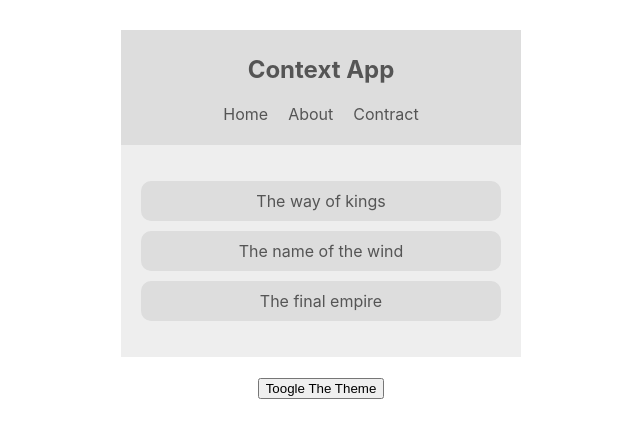
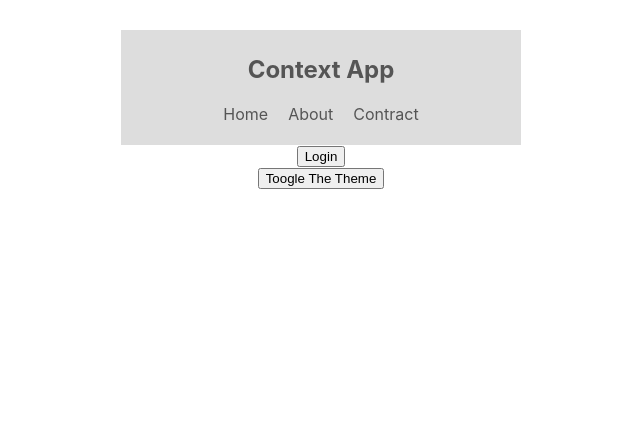
Before and after one commit to sohag-aust/react-contextAPI, a React (Create React App) app: page / in a window 1280 px wide. Shown: the top 438 px of the page, without its empty margins (319-959 px from the left). Built offline with nearby package versions, Linux system fonts and the light colour scheme.

Commit message:
Tut#8, Consuming Multiple Contexts

```diff
--- a/src/Components/BookList/BookList.js
+++ b/src/Components/BookList/BookList.js
@@ -1,15 +1,15 @@
 import React, {useContext} from 'react';
+import { AuthContext } from '../../Contexts/AuthContext';
 import { ThemeContext } from '../../Contexts/ThemeContext';
 
 const BookList = () => {
     const allContext = useContext(ThemeContext);
-    console.log(allContext);
+    const authContext = useContext(AuthContext);
+
+    console.log('AuthContext: ', authContext);
 
     const {isLightTheme, darkTheme, lightTheme} = allContext;
-
-    console.log("isLightTheme: ", isLightTheme);
-    console.log("darkTheme: ", darkTheme);
-    console.log("lightTheme: ", lightTheme);
+    const {isAuthenticated, toogleAuth} = authContext;
 
     const theme = isLightTheme ? lightTheme : darkTheme;
 
@@ -19,6 +19,9 @@ const BookList = () => {
     }
 
     return (
+        <>
+            {
+                isAuthenticated ? <>
                     <div className="book-list" style={myStyle}>
                         <ul>
                             <li style={{background: theme.ui}} >The way of kings</li>
@@ -26,6 +29,10 @@ const BookList = () => {
                             <li style={{background: theme.ui}} >The final empire</li>
                         </ul>
                     </div>
+                    <button onClick={toogleAuth}>LogOut</button>
+                </> : <button onClick={toogleAuth}>Login</button>
+            }
+        </>
     );
 };
 
--- a/src/Components/Navbar/Navbar.js
+++ b/src/Components/Navbar/Navbar.js
@@ -1,15 +1,15 @@
 import React, {useContext} from 'react';
+import { AuthContext } from '../../Contexts/AuthContext';
 import { ThemeContext } from '../../Contexts/ThemeContext';
 
 const Navbar = () => {
     const allContext = useContext(ThemeContext);
-    console.log(allContext);
+    const authContext = useContext(AuthContext);
+
+    console.log(authContext);
 
     const {isLightTheme, darkTheme, lightTheme} = allContext;
-
-    console.log("isLightTheme: ", isLightTheme);
-    console.log("darkTheme: ", darkTheme);
-    console.log("lightTheme: ", lightTheme);
+    const {isAuthenticated, toogleAuth} = authContext;
 
     const theme = isLightTheme ? lightTheme : darkTheme;
 
```
Lines whose indentation alone changed are shown as unchanged.
